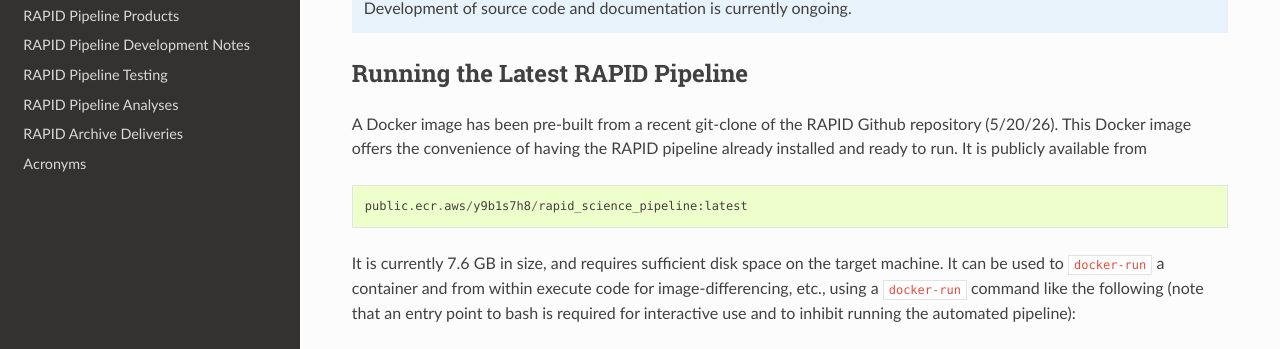
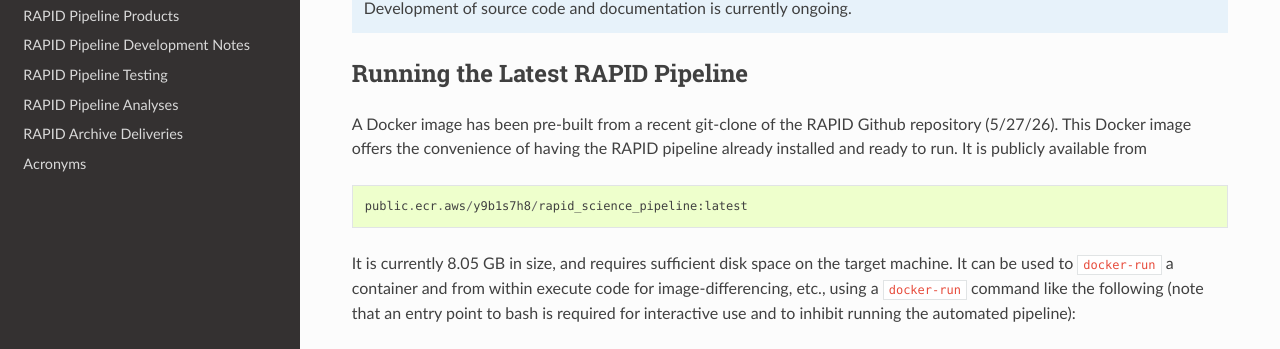
Before and after one commit to Caltech-IPAC/rapid, a Sphinx documentation site: the page built from docs/source/index.rst, in a window 1280 px wide and 900 px high. Shown: the part 252-601 px from the top of the window. Built offline with Sphinx 7.4.7 and the Read the Docs theme 3.1.0, drawn with Linux system fonts in a browser that asks for light colours.

Commit message:
Updated latest build date of RAPID-pipeline Docker image.

```diff
--- a/docs/source/index.rst
+++ b/docs/source/index.rst
@@ -18,7 +18,7 @@
 *************************************
 
 A Docker image has been pre-built from a recent git-clone of the RAPID Github
-repository (5/20/26).
+repository (5/27/26).
 This Docker image offers the convenience of having the RAPID
 pipeline already installed and ready to run.  It is publicly available from
 
@@ -26,7 +26,7 @@
 
    public.ecr.aws/y9b1s7h8/rapid_science_pipeline:latest
 
-It is currently 7.6 GB in size, and requires sufficient disk space on the target machine.
+It is currently 8.05 GB in size, and requires sufficient disk space on the target machine.
 It can be used to ``docker-run`` a container and from within execute
 code for image-differencing, etc., using a ``docker-run`` command like the
 following (note that an entry point to bash is required for interactive use
```
